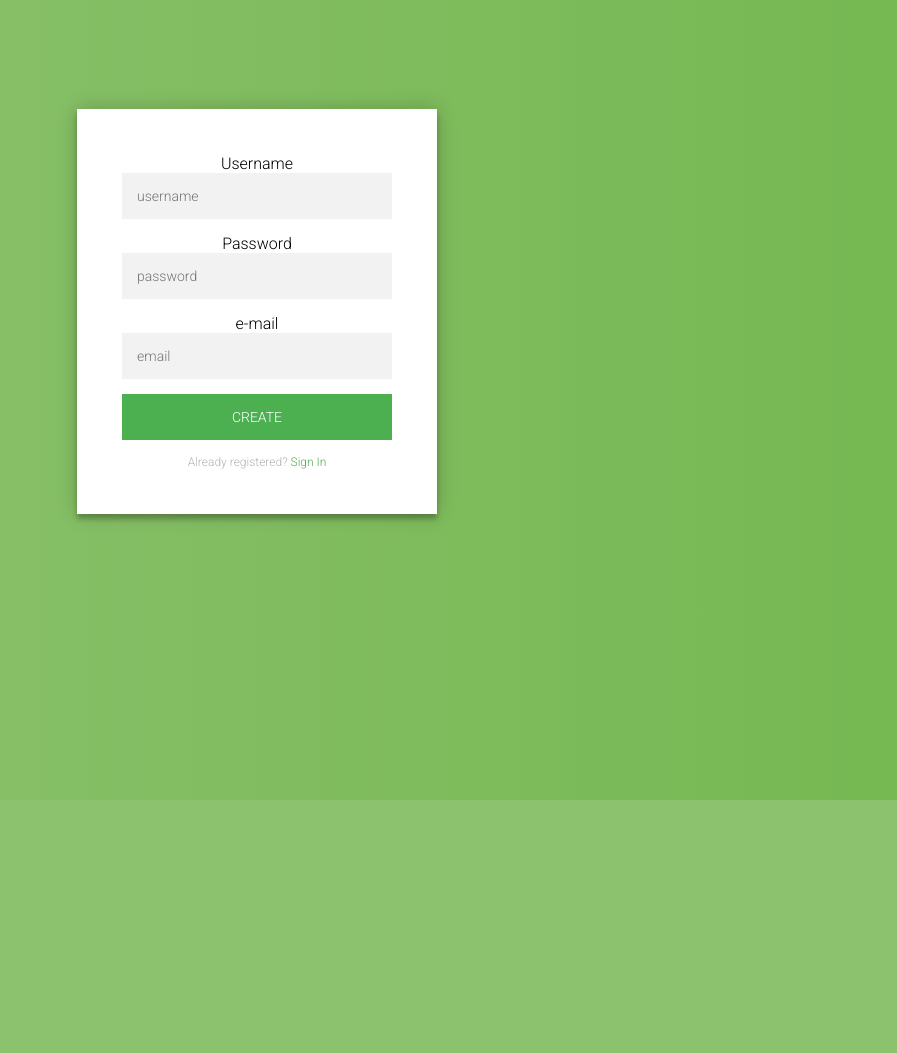
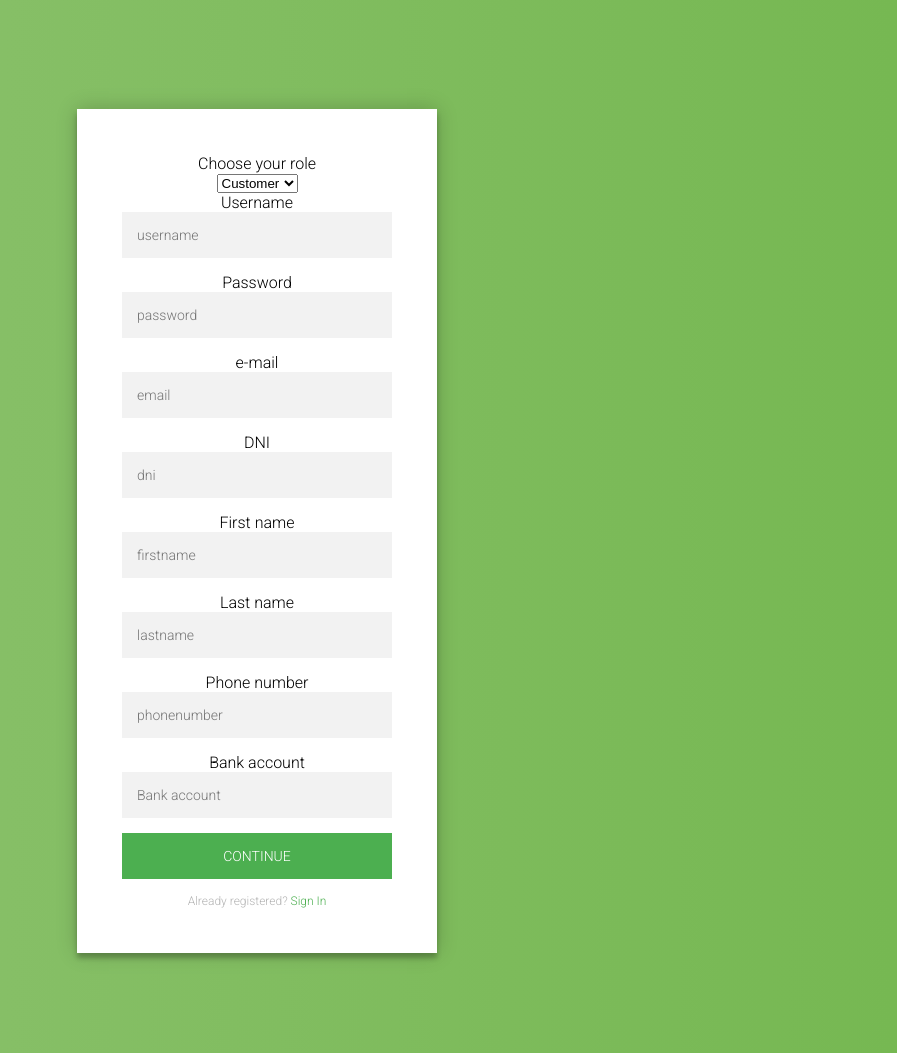
Before and after one commit to ArtAtApp/WebProject, a Django app: page /accounts/signup in a window 1280 px wide. Shown: the whole page, without its empty margins (383-1280 px from the left). Before the commit the page ends 800 px from the top, so only its background shows below. Run offline with Django 3.2, Linux system fonts and the light colour scheme.

Commit message:
Signup in develop

```diff
--- a/ArtAtApp/urls.py
+++ b/ArtAtApp/urls.py
@@ -18,7 +18,7 @@ from django.contrib import admin
 from django.views.static import serve
 from django.conf import settings
 from django.contrib.auth.views import logout
-from ArtProject.views import UserLogin, homepage, UserSignUp, RoleChoice
+from ArtProject.views import UserLogin, homepage, UserSignUp
 
 urlpatterns = [
     url(r'^admin/', admin.site.urls),
@@ -26,5 +26,4 @@ urlpatterns = [
     url(r'^accounts/login$', UserLogin, name="login"),
     url(r'^accounts/logout$', logout, name="logout"),
     url(r'^accounts/signup$', UserSignUp, name="singup"),
-    url(r'^accounts/rolechoice$', RoleChoice, name="rolechoice"),
 ]
--- a/ArtProject/views.py
+++ b/ArtProject/views.py
@@ -10,7 +10,7 @@ from django.http import HttpResponseRedirect
 from django.shortcuts import render, reverse, get_object_or_404
 from django.contrib.auth.decorators import login_required
 from django.utils.decorators import method_decorator
-from django.views.decorators.csrf import ensure_csrf_cookie
+from django.contrib.auth.models import User
 # Create your views here.
 
 #--------- Homepage ---------
@@ -44,10 +44,9 @@ def Postlogin(request):
 
 		return HttpResponseRedirect(reverse("homepage"))
 	except:
-		context = {
+		return render(request, 'login.html', {
 			'errors': 'Incorrect credentials'
-		}
-		return render(request, 'UserLogin.html', context=context)
+		})
 
 def get_user_login_data(request):
 	password = request.POST.get('passwordlogin', None)
@@ -66,16 +65,28 @@ def get_member(user):
 
 #---------- Role choice ----------
 def RoleChoice(request):
-    if request.method == "GET":
+    if request.user.is_authenticated():
+        return HttpResponseRedirect(reverse("homepage"))
+    elif request.method == "GET":
         return render(request, "rolechoice.html", {
             'msg': request.GET.get('msg', None),
             'type': request.GET.get('type', None)
         })
     elif request.method == "POST":
         return render(request, "signup.html", {
-            'msg': request.GET.get('msg', None),
-            'type': request.GET.get('type', None)
+            'role' : request.POST.get('role', None)
         })
+
+def get_general_data(request):
+	username = request.POST.get('usernamesignup', None)
+	password = request.POST.get('passwordsignup', None)
+	email = request.POST.get('emailsignup', None)
+	user = User.objects.create_user(username, password, email)
+	dni = request.POST.get('dnisignup', None)
+	firstname = request.POST.get('firstnamesignup', None)
+	lastname = request.POST.get('dnisignup', None)
+	phonenumber = request.POST.get('phonenumbersignup', None)
+	return user, dni, firstname, lastname, phonenumber
 
 #---------- User signup ----------
 def UserSignUp(request):
@@ -87,22 +98,45 @@ def UserSignUp(request):
             'type': request.GET.get('type', None)
         })
     elif request.method == "POST":
-        return Postlogin(request)
+        return PostSignUp(request)
 
 def PostSignUp(request):
-	password, username = get_user_login_data(request)
-	try:
-		user = authenticate(username=username, password=password)
+	role = request.POST.get('role', None)
+	if (role == 'Customer'):
+		user, dni, firstname, lastname, phonenumber = get_general_data(request)
+		bank_account = request.POST.get('bank_account_signup', None)
+		customer = Customer(dni, user, firstname, lastname, phonenumber,\
+		role, bank_account)
+		customer.save()
+		user.save()
 		login(request, user)
+		return HttpResponseRedirect(reverse('homepage'))
+	elif (role == 'Artist'):
+		user, dni, firstname, lastname, phonenumber = get_general_data(request)
+		bank_account = request.POST.get('bank_account_signup', None)
+		artist = Artist(dni, user, firstname, lastname, phonenumber,\
+		role, bank_account)
+		artist.save()
+		user.save()
+		login(request, user)
+		return HttpResponseRedirect(reverse('homepage'))
+	elif (role == 'Organizer'):
+		user, dni, firstname, lastname, phonenumber = get_general_data(request)
+		cif = request.POST.get('afiliation_CIF_signup', None)
+		organizer = Organizer(dni, user, firstname, lastname, phonenumber,\
+		role, cif)
+		organizer.save()
+		user.save()
+		login(request, user)
+		return HttpResponseRedirect(reverse('homepage'))
 
-		return HttpResponseRedirect(reverse("homepage"))
-	except:
-		context = {
-			'errors': 'Incorrect credentials'
-		}
-		return render(request, 'UserLogin.html', context=context)
-
-def get_user_signup_data(request):
-	password = request.POST.get('passwordlogin', None)
-	username = request.POST.get('usernamelogin', None)
-	return password, username
+def get_general_data(request):
+	username = request.POST.get('usernamesignup', None)
+	password = request.POST.get('passwordsignup', None)
+	email = request.POST.get('emailsignup', None)
+	user = User.objects.create_user(username, password, email)
+	dni = request.POST.get('dnisignup', None)
+	firstname = request.POST.get('firstnamesignup', None)
+	lastname = request.POST.get('dnisignup', None)
+	phonenumber = request.POST.get('phonenumbersignup', None)
+	return user, dni, firstname, lastname, phonenumber
--- a/templates/login.html
+++ b/templates/login.html
@@ -6,6 +6,7 @@
   <meta charset="UTF-8">
   <title>Flat HTML5/CSS3 Login Form</title>
   <link rel="stylesheet" href="{% static 'css/style.css' %}">
+  <script src="https://unpkg.com/sweetalert/dist/sweetalert.min.js"></script>
 </head>
 <body>
   <div class="login-page">
@@ -23,7 +24,7 @@
         <label class="w3-left w3-text-gray w3-margin-bottom w3-margin-top" for="pass"><i class="fa fa-key"></i> Password</label>
         <input type="password" id="password" name="passwordlogin" placeholder="password" required/>
         <button type="submit">login</button>
-        <p class="message">Not registered? <a href="/accounts/rolechoice">Create an account</a></p>
+        <p class="message">Not registered? <a href="/accounts/signup">Create an account</a></p>
       </form>
     </div>
   </div>
--- a/templates/signup.html
+++ b/templates/signup.html
@@ -10,19 +10,68 @@
 <body>
   <div class="login-page">
     <div class="form">
-      <form class="login-form" action="/accounts/login" method="POST"> {% csrf_token %}
+      <form class="login-form" action="/accounts/signup" method="POST"> {% csrf_token %}
+        <div>
+        <label class="w3-left w3-text-gray w3-margin-bottom" for="user"><i class="fa fa-user"></i> Choose your role</label>
+        <br>
+        <select id="role" name="role" required>
+        <option value="Customer" onclick="customer()">Customer</option>
+        <option value="Artist" onclick="customer()">Artist</option>
+        <option value="Organizer" onclick="organizer()">Organizer</option>
+        </select>
+        <br>
+        </div>
         <label class="w3-left w3-text-gray w3-margin-bottom" for="user"><i class="fa fa-user"></i> Username</label>
         <input type="text" id="username" name="usernamesignup" placeholder="username" required/>
         <label class="w3-left w3-text-gray w3-margin-bottom w3-margin-top" for="pass"><i class="fa fa-key"></i> Password</label>
         <input type="password" id="password" name="passwordsignup" placeholder="password" required/>
         <label class="w3-left w3-text-gray w3-margin-bottom w3-margin-top" for="pass"><i class="fa fa-key"></i> e-mail</label>
-        <input type="text" id="email" name="emailsignup" placeholder="email" required/>
-        <button type="submit">create</button>
+        <input type="email" id="email" name="emailsignup" placeholder="email" required/>
+        <label class="w3-left w3-text-gray w3-margin-bottom" for="user"><i class="fa fa-user"></i> DNI</label>
+        <input type="text" id="dni" name="dnisignup" placeholder="dni" required/>
+        <label class="w3-left w3-text-gray w3-margin-bottom" for="user"><i class="fa fa-user"></i> First name</label>
+        <input type="text" id="firstname" name="firstnamesignup" placeholder="firstname" required/>
+        <label class="w3-left w3-text-gray w3-margin-bottom" for="user"><i class="fa fa-user"></i> Last name</label>
+        <input type="text" id="lastname" name="lastnamesignup" placeholder="lastname" required/>
+        <label class="w3-left w3-text-gray w3-margin-bottom" for="user"><i class="fa fa-user"></i> Phone number</label>
+        <input type="text" id="phonenumber" name="phonenumbersignup" placeholder="phonenumber" required/>
+        <div id="customer" style="display: block;">
+          <label class="w3-left w3-text-gray w3-margin-bottom w3-margin-top" for="pass"><i class="fa fa-key"></i> Bank account</label>
+          <input type="text" id="bank_account" name="bank_account_signup" placeholder="Bank account" required/>
+        </div>
+        <div id="organizer" style="display: none;">
+          <label class="w3-left w3-text-gray w3-margin-bottom w3-margin-top" for="pass"><i class="fa fa-key"></i> Enterprise CIF</label>
+          <input type="text" id="afiliation_CIF" name="afiliation_CIF_signup" placeholder="Enterprise CIF" required/>
+        </div>
+        <button type="submit">Continue</button>
         <p class="message">Already registered? <a href="/accounts/login">Sign In</a></p>
       </form>
     </div>
   </div>
-  <!--<script src="{% static 'js/login.js' %}"></script>-->
+  <script src="{% static 'js/login.js' %}"></script>
+  <script>
+  function customer(){
+    var x = document.getElementById("customer");
+    var y = document.getElementById("organizer");
+    if (x.style.display == "none") {
+      x.style.display = "block";
+    }
+    if (y.style.display == "block"){
+      y.style.display = "none"
+    }
+  }
+
+  function organizer(){
+    var x = document.getElementById("customer");
+    var y = document.getElementById("organizer");
+    if (y.style.display == "none") {
+      y.style.display = "block";
+    }
+    if (x.style.display == "block"){
+      x.style.display = "none"
+    }
+  }
+  </script>
   {% if errors %}
   <script>
     swal("", '{{ errors }}',"error");
```
Also changed, not shown: templates/rolechoice.html (deleted, +0 -39 lines), db.sqlite3, static/css/style.css (line endings or trailing spaces), 2 other files.
